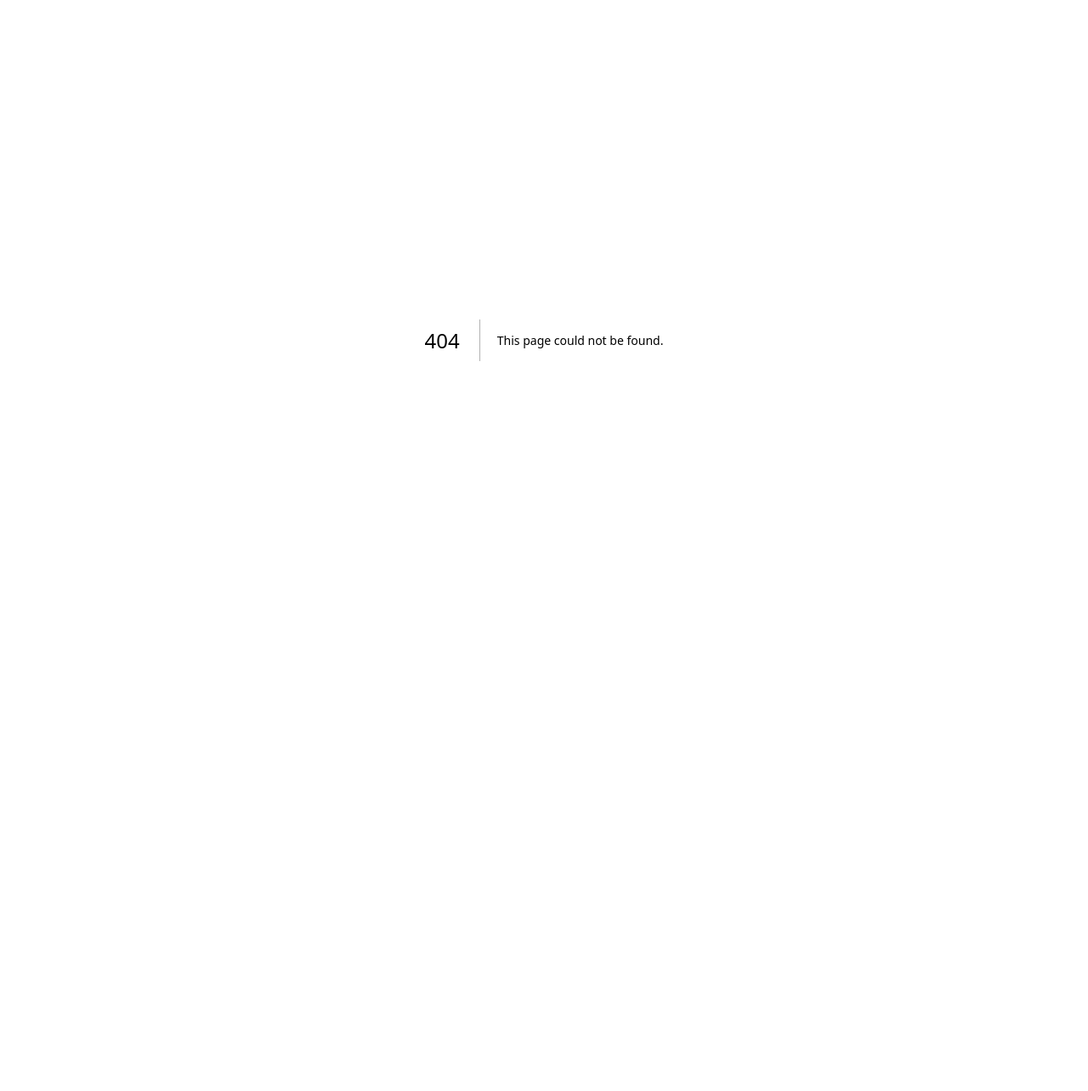
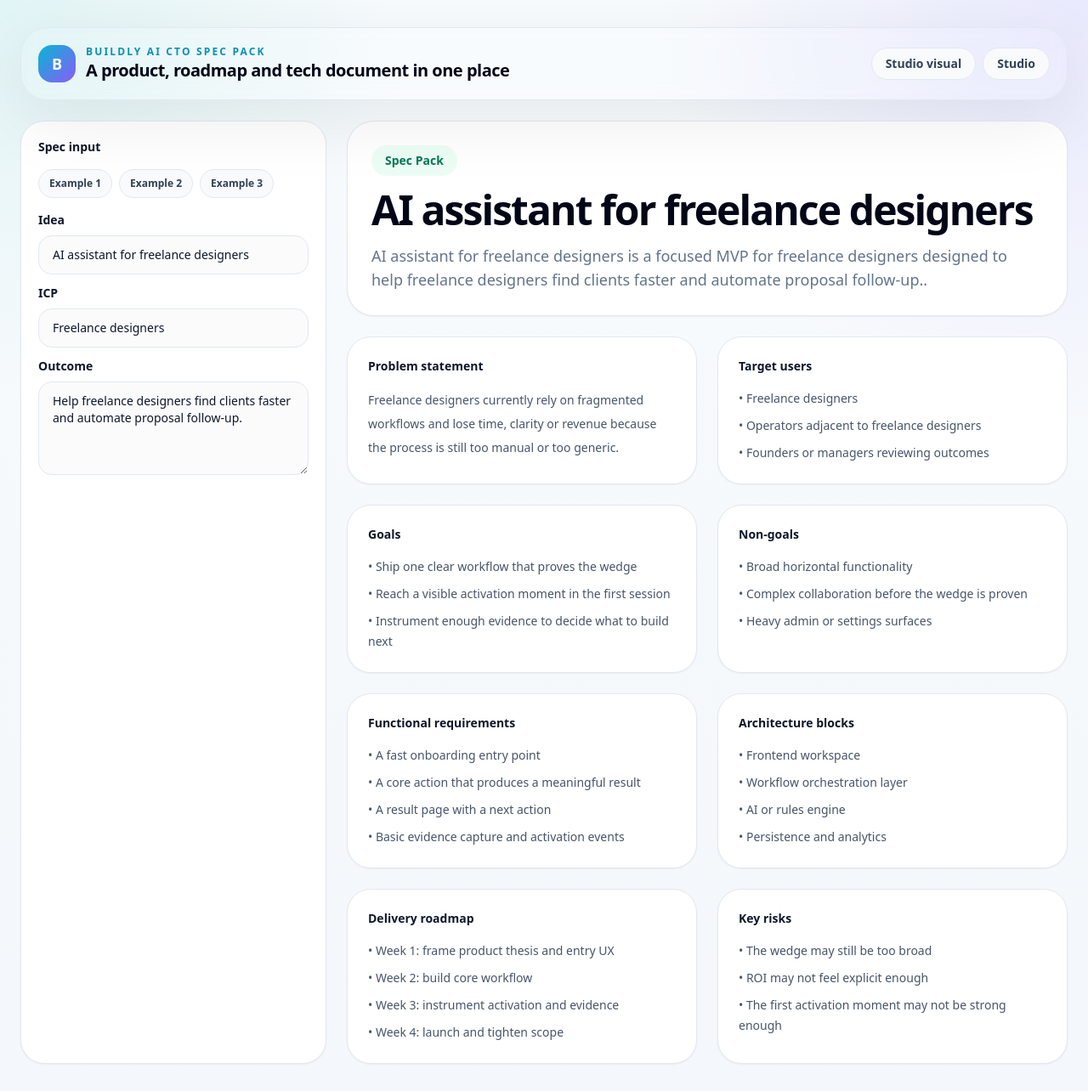
Before and after one commit to nonodelajungle/godzilla, a Next.js app in the folder buildly-v2/: page /spec-pack in a window 1280 px wide. Before the commit this address had no page. Shown: the whole page at 85% size. Before the commit the page ends 800 px from the top, so only its background shows below. Built offline with nearby package versions, Linux system fonts and the light colour scheme.

Commit message:
Add AI CTO spec pack page

```diff
--- /dev/null
+++ b/buildly-v2/app/spec-pack/page.tsx
@@ -0,0 +1,182 @@
+"use client";
+
+import { useMemo, useState } from "react";
+
+type Input = { idea: string; icp: string; outcome: string };
+
+type SectionCardProps = { title: string; children: React.ReactNode };
+
+const examples: Input[] = [
+  { idea: "AI assistant for freelance designers", icp: "Freelance designers", outcome: "Help freelance designers find clients faster and automate proposal follow-up." },
+  { idea: "Lead qualification copilot for boutique agencies", icp: "Boutique agencies with inconsistent inbound lead quality", outcome: "Help agency owners score inbound leads instantly and follow up faster with the right offer." },
+  { idea: "Onboarding copilot for early-stage SaaS", icp: "Seed to Series A SaaS teams with weak activation rates", outcome: "Help SaaS teams shorten time-to-value and improve activation without redesigning the whole product." },
+];
+
+function buildSpec(input: Input) {
+  const idea = input.idea.trim() || "New startup idea";
+  const icp = input.icp.trim() || "Early users";
+  const outcome = input.outcome.trim() || "Help users solve one painful workflow faster.";
+
+  return {
+    productName: idea,
+    summary: `${idea} is a focused MVP for ${icp.toLowerCase()} designed to ${outcome.toLowerCase()}.`,
+    problem: `${icp} currently rely on fragmented workflows and lose time, clarity or revenue because the process is still too manual or too generic.`,
+    users: [icp, `Operators adjacent to ${icp.toLowerCase()}`, "Founders or managers reviewing outcomes"],
+    goals: [
+      "Ship one clear workflow that proves the wedge",
+      "Reach a visible activation moment in the first session",
+      "Instrument enough evidence to decide what to build next",
+    ],
+    nonGoals: [
+      "Broad horizontal functionality",
+      "Complex collaboration before the wedge is proven",
+      "Heavy admin or settings surfaces",
+    ],
+    requirements: [
+      "A fast onboarding entry point",
+      "A core action that produces a meaningful result",
+      "A result page with a next action",
+      "Basic evidence capture and activation events",
+    ],
+    architecture: [
+      "Frontend workspace",
+      "Workflow orchestration layer",
+      "AI or rules engine",
+      "Persistence and analytics",
+    ],
+    roadmap: [
+      "Week 1: frame product thesis and entry UX",
+      "Week 2: build core workflow",
+      "Week 3: instrument activation and evidence",
+      "Week 4: launch and tighten scope",
+    ],
+    risks: [
+      "The wedge may still be too broad",
+      "ROI may not feel explicit enough",
+      "The first activation moment may not be strong enough",
+    ],
+  };
+}
+
+export default function SpecPackPage() {
+  const [input, setInput] = useState<Input>(examples[0]);
+  const spec = useMemo(() => buildSpec(input), [input]);
+
+  return (
+    <main className="min-h-screen bg-[radial-gradient(circle_at_top_left,rgba(59,196,190,0.12),transparent_26%),radial-gradient(circle_at_top_right,rgba(121,103,255,0.12),transparent_28%),linear-gradient(180deg,#f8fbfd_0%,#f4f7fb_100%)] text-slate-900">
+      <div className="mx-auto max-w-7xl px-4 py-6 md:px-6 md:py-8">
+        <div className="rounded-[32px] border border-slate-200 bg-white/88 p-4 shadow-[0_24px_80px_rgba(15,23,42,0.08)] backdrop-blur md:p-5">
+          <div className="flex flex-col gap-4 md:flex-row md:items-center md:justify-between">
+            <div className="flex items-center gap-3">
+              <div className="flex h-11 w-11 items-center justify-center rounded-2xl bg-gradient-to-br from-cyan-500 to-violet-500 text-lg font-bold text-white">B</div>
+              <div>
+                <div className="text-xs font-semibold uppercase tracking-[0.18em] text-cyan-600">Buildly AI CTO Spec Pack</div>
+                <div className="text-xl font-bold tracking-tight text-slate-950">A product, roadmap and tech document in one place</div>
+              </div>
+            </div>
+            <div className="flex flex-wrap gap-2 text-sm">
+              <a href="/studio-visual" className="rounded-full border border-slate-200 bg-slate-50 px-4 py-2 font-semibold text-slate-700">Studio visual</a>
+              <a href="/studio" className="rounded-full border border-slate-200 bg-slate-50 px-4 py-2 font-semibold text-slate-700">Studio</a>
+            </div>
+          </div>
+        </div>
+
+        <div className="mt-6 grid gap-6 xl:grid-cols-[360px_1fr]">
+          <aside className="rounded-[28px] border border-slate-200 bg-white p-5 shadow-sm">
+            <div className="text-sm font-semibold text-slate-900">Spec input</div>
+            <div className="mt-4 flex flex-wrap gap-2">
+              {examples.map((_, index) => (
+                <button key={index} onClick={() => setInput(examples[index])} className="rounded-full border border-slate-200 bg-slate-50 px-3 py-2 text-xs font-semibold text-slate-700">Example {index + 1}</button>
+              ))}
+            </div>
+            <div className="mt-4 space-y-3">
+              <Field label="Idea" value={input.idea} onChange={(value) => setInput({ ...input, idea: value })} />
+              <Field label="ICP" value={input.icp} onChange={(value) => setInput({ ...input, icp: value })} />
+              <Field label="Outcome" value={input.outcome} onChange={(value) => setInput({ ...input, outcome: value })} textarea />
+            </div>
+          </aside>
+
+          <section className="space-y-6">
+            <div className="rounded-[32px] border border-slate-200 bg-white p-6 shadow-sm md:p-7">
+              <div className="inline-flex rounded-full bg-emerald-50 px-4 py-2 text-sm font-semibold text-emerald-700">Spec Pack</div>
+              <h1 className="mt-4 text-4xl font-bold tracking-[-0.04em] text-slate-950 md:text-5xl">{spec.productName}</h1>
+              <p className="mt-4 max-w-3xl text-base leading-7 text-slate-500 md:text-lg">{spec.summary}</p>
+            </div>
+
+            <div className="grid gap-6 xl:grid-cols-[1fr_1fr]">
+              <SectionCard title="Problem statement">
+                <p className="text-sm leading-7 text-slate-600">{spec.problem}</p>
+              </SectionCard>
+              <SectionCard title="Target users">
+                <ul className="space-y-2 text-sm leading-6 text-slate-600">
+                  {spec.users.map((item) => <li key={item}>• {item}</li>)}
+                </ul>
+              </SectionCard>
+            </div>
+
+            <div className="grid gap-6 xl:grid-cols-[1fr_1fr]">
+              <SectionCard title="Goals">
+                <ul className="space-y-2 text-sm leading-6 text-slate-600">
+                  {spec.goals.map((item) => <li key={item}>• {item}</li>)}
+                </ul>
+              </SectionCard>
+              <SectionCard title="Non-goals">
+                <ul className="space-y-2 text-sm leading-6 text-slate-600">
+                  {spec.nonGoals.map((item) => <li key={item}>• {item}</li>)}
+                </ul>
+              </SectionCard>
+            </div>
+
+            <div className="grid gap-6 xl:grid-cols-[1fr_1fr]">
+              <SectionCard title="Functional requirements">
+                <ul className="space-y-2 text-sm leading-6 text-slate-600">
+                  {spec.requirements.map((item) => <li key={item}>• {item}</li>)}
+                </ul>
+              </SectionCard>
+              <SectionCard title="Architecture blocks">
+                <ul className="space-y-2 text-sm leading-6 text-slate-600">
+                  {spec.architecture.map((item) => <li key={item}>• {item}</li>)}
+                </ul>
+              </SectionCard>
+            </div>
+
+            <div className="grid gap-6 xl:grid-cols-[1fr_1fr]">
+              <SectionCard title="Delivery roadmap">
+                <ul className="space-y-2 text-sm leading-6 text-slate-600">
+                  {spec.roadmap.map((item) => <li key={item}>• {item}</li>)}
+                </ul>
+              </SectionCard>
+              <SectionCard title="Key risks">
+                <ul className="space-y-2 text-sm leading-6 text-slate-600">
+                  {spec.risks.map((item) => <li key={item}>• {item}</li>)}
+                </ul>
+              </SectionCard>
+            </div>
+          </section>
+        </div>
+      </div>
+    </main>
+  );
+}
+
+function Field({ label, value, onChange, textarea }: { label: string; value: string; onChange: (value: string) => void; textarea?: boolean }) {
+  return (
+    <label className="block text-left">
+      <span className="mb-2 block text-sm font-semibold text-slate-900">{label}</span>
+      {textarea ? (
+        <textarea value={value} onChange={(event) => onChange(event.target.value)} className="min-h-[110px] w-full rounded-2xl border border-slate-200 bg-[#fbfbfc] px-4 py-3 text-sm text-slate-900 outline-none focus:border-cyan-200 focus:bg-white" />
+      ) : (
+        <input value={value} onChange={(event) => onChange(event.target.value)} className="w-full rounded-2xl border border-slate-200 bg-[#fbfbfc] px-4 py-3 text-sm text-slate-900 outline-none focus:border-cyan-200 focus:bg-white" />
+      )}
+    </label>
+  );
+}
+
+function SectionCard({ title, children }: SectionCardProps) {
+  return (
+    <div className="rounded-[28px] border border-slate-200 bg-white p-6 shadow-sm">
+      <div className="text-sm font-semibold text-slate-900">{title}</div>
+      <div className="mt-4">{children}</div>
+    </div>
+  );
+}
```
